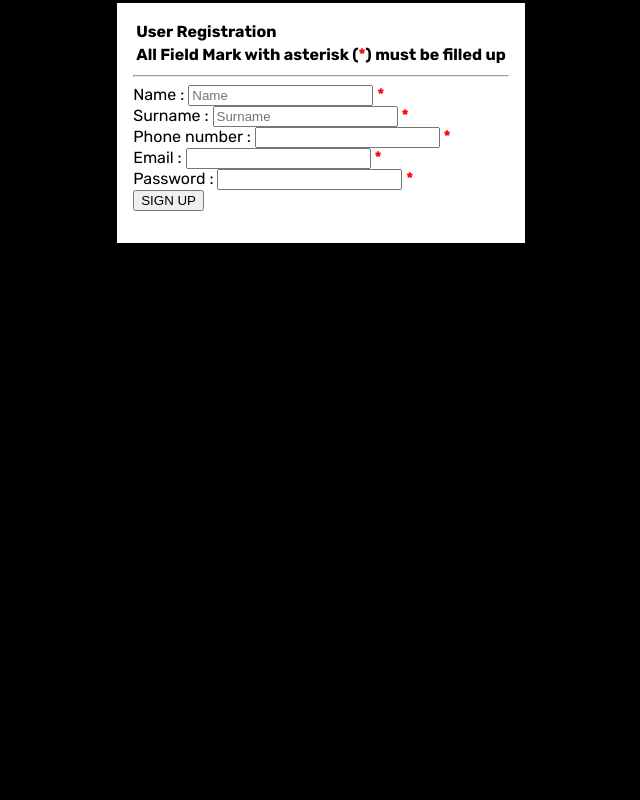
After one commit to SeoDecre/PizzeriaGiotto, a PHP site: page /userRegistr.php in a window 1280 px wide. The commit adds this page. Shown: the whole page, without its empty margins (319-959 px from the left). Run offline with PHP 8.4, Linux system fonts and the light colour scheme.

Commit message:
🛠‍️ added user registration page
to be fixed

```diff
--- a/style/main.css
+++ b/style/main.css
@@ -9,6 +9,7 @@ body {
     margin: 0;
     padding: 0;
     font-family: "Rubik", sans-serif;
+    background-color: black;
 }
 
 section {
@@ -22,7 +23,7 @@ h1, p {
 
 a {
     text-decoration: none;
-    color: #fff;
+    color: black;
 }
 
 footer {
@@ -58,3 +59,7 @@ footer {
 #home .content .subtitle {
     font-size: 40px;
 }
+
+.asterisk{
+    color: red;
+}
--- /dev/null
+++ b/userRegistr.php
@@ -0,0 +1,120 @@
+
+<?php
+if (!isset($_POST['name']) || !isset($_POST['surname']) || !isset($_POST['phone']) ||
+    !isset($_POST['user_email']) || !isset($_POST['password']) ) {
+?>
+
+<html lang="en">
+<head>
+    <meta charset="UTF-8">
+    <link rel="stylesheet" href="style/main.css">
+    <title>User registration</title>
+</head>
+
+<body>
+
+<div id="registerForm" style="visibility: visible">
+    <dialog class="dialog" open>
+        <form method="post" action="userRegistr.php">
+            <div>
+                <table>
+                    <tr>
+                        <td> <strong> User Registration</strong></td>
+                    </tr>
+                    <tr>
+                        <td><strong>All Field Mark with asterisk (<span class="asterisk">*</span>) must be filled up </strong></td>
+                    </tr>
+                </table>
+            </div>
+            <hr>
+            <div>
+                <label>Name :</label>
+                <input type="text" name="name" placeholder="Name" required>
+                <strong class="asterisk">*</strong>
+            </div>
+            <div>
+                <label>Surname :</label>
+                <input type="text" name="surname" placeholder="Surname" required>
+                <strong class="asterisk">*</strong>
+            </div>
+
+            <div>
+                <label>Phone number :</label>
+                <input type="tel" name="phone" required>
+                <strong class="asterisk">*</strong>
+            </div>
+
+            <div>
+                <label>Email :</label>
+                <input type="email" name="user_email" required>
+                <strong class="asterisk">*</strong>
+            </div>
+
+            <div>
+                <label>Password :</label>
+                <input type="password" name="password"  required>
+                <strong class="asterisk">*</strong>
+            </div>
+
+            <div>
+                <input type="submit" value="SIGN UP">
+
+            </div>
+
+        </form>
+
+    </dialog>
+</div>
+
+</body>
+</html>
+    <?php
+}
+else {
+            // controlla che la registrazione è andata a buon fine all'interno del DB
+?>
+    <html>
+    <head>
+        <title>Nuovo utente</title>
+    </head>
+    <body>
+    <?php
+
+    $user = array(
+                    'name'=> $_POST['name'],
+                    'surname'=> $_POST['surname'],
+                    'phone'=> $_POST['phone'],
+                    'email'=> $_POST['user_email'],
+                    'password'=> $_POST['password']
+                    );
+
+        $cryptedPassw = crypt($user['password'], 0); // cifratura della  password
+
+        $connection = new mysqli ( "localhost","root","","Pizzeria");
+
+
+        //check if user already exist
+        $query = "SELECT * FROM Users WHERE name = {$user['name']}";
+        $result = $connection->query($query);
+
+        if ($result!==false && $result->num_rows > 0)
+            echo " L'sutente {$user['name']} &egrave; gi&agrave;presente nel database.";
+        else {
+
+
+            $query = "INSERT INTO Users (name, surname, tel, mail, password) VALUES
+                                                              ({$user['name']}, {$user['surname']}, {$user['phone']},{$user['email']},{$user['password']})";
+
+            $connection->query($query);
+            echo " L'utente {$user['name']} &egrave; stato aggiunto al database.";
+        }
+        /*
+        $result->close();
+        $connection->close();
+        */
+    ?>
+    </body>
+    </html>
+    <?php
+}
+?>
```
Also changed, not shown: db/pizzeriagiotto.sql (+10 -10 lines), index.php (+30 -0 lines).
